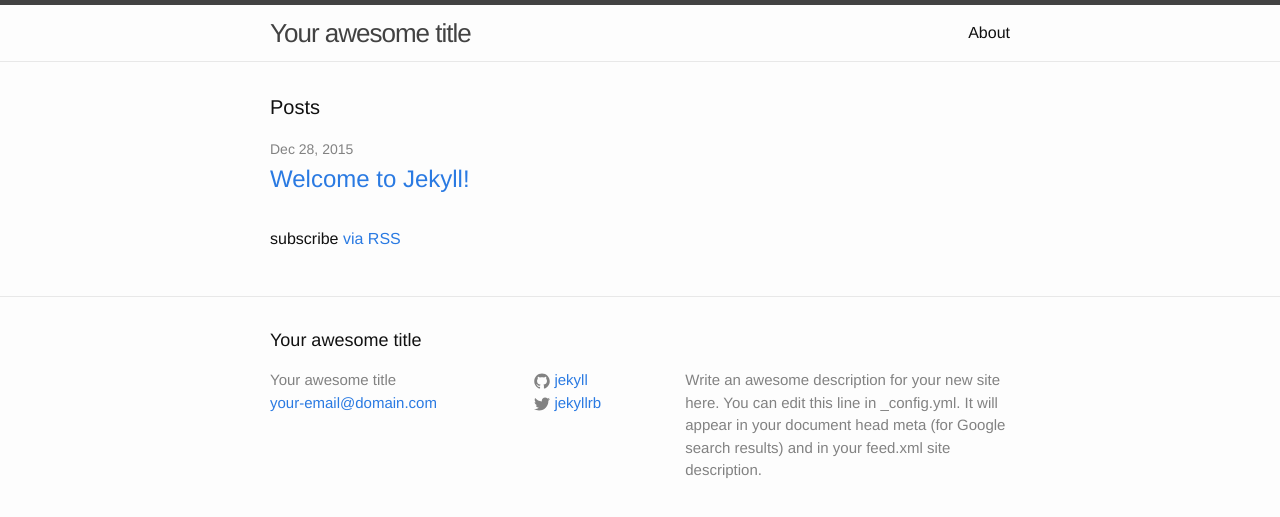
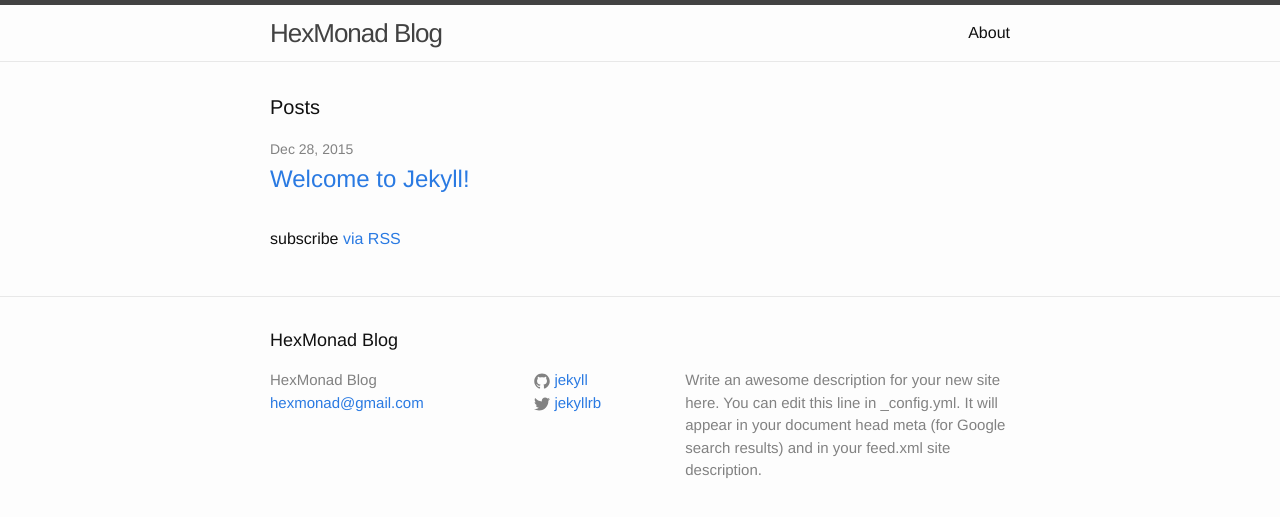
Before and after one commit to hexmonad/blog, a Jekyll site: the page built from index.html, in a window 1280 px wide. Shown: the top 517 px of the page. Built offline with Jekyll 4.4.1, drawn with Linux system fonts in a browser that asks for light colours.

Commit message:
Fixed file '_config.yml'.

```diff
--- a/_config.yml
+++ b/_config.yml
@@ -6,13 +6,13 @@
 # 'jekyll serve'. If you change this file, please restart the server process.
 
 # Site settings
-title: Your awesome title
-email: your-email@domain.com
+title: HexMonad Blog
+email: hexmonad@gmail.com
 description: > # this means to ignore newlines until "baseurl:"
   Write an awesome description for your new site here. You can edit this
   line in _config.yml. It will appear in your document head meta (for
   Google search results) and in your feed.xml site description.
-baseurl: "/myblog" # the subpath of your site, e.g. /blog
+baseurl: "" # the subpath of your site, e.g. /blog
 url: "http://yourdomain.com" # the base hostname & protocol for your site
 twitter_username: jekyllrb
 github_username:  jekyll
```
